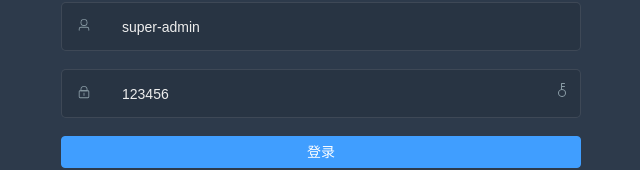
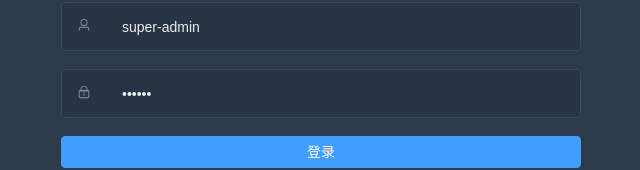
Before and after one commit to xing-6464/template-vue, a Vue app: page /#/login in a window 1280 px wide. Shown: the part 235-405 px from the top of the page, without its empty margins (319-959 px from the left). Built offline with nearby package versions, Linux system fonts and the light colour scheme; a web font is replaced by a local one.

Commit message:
密码框状态通用处理

```diff
--- /dev/null
+++ b/src/styles/icons.scss
@@ -0,0 +1,22 @@
+@font-face {
+  font-family: 'iconfont'; /* Project id 4050753 */
+  src: url('//at.alicdn.com/t/c/font_4050753_a9dbjrtq319.woff2?t=1683271399908') format('woff2'),
+    url('//at.alicdn.com/t/c/font_4050753_a9dbjrtq319.woff?t=1683271399908') format('woff'),
+    url('//at.alicdn.com/t/c/font_4050753_a9dbjrtq319.ttf?t=1683271399908') format('truetype');
+}
+
+.iconfont {
+  font-family: 'iconfont' !important;
+  font-size: 16px;
+  font-style: normal;
+  -webkit-font-smoothing: antialiased;
+  -moz-osx-font-smoothing: grayscale;
+}
+
+.icon-eye:before {
+  content: '\e78f';
+}
+
+.icon-no_eye:before {
+  content: '\e6ad';
+}
--- a/src/styles/index.scss
+++ b/src/styles/index.scss
@@ -4,6 +4,7 @@
 // @import './element.scss';
 // @import './transition.scss';
 @import './update-element.scss';
+@import './icons.scss';
 
 html,
 body {
--- a/src/views/login/index.vue
+++ b/src/views/login/index.vue
@@ -20,11 +20,9 @@
             <Lock />
           </el-icon>
         </span>
-        <el-input placeholder="password" v-model="loginForm.password" name="password"></el-input>
-        <span class="show-pwd">
-          <el-icon>
-            <Key />
-          </el-icon>
+        <el-input placeholder="password" v-model="loginForm.password" name="password" :type="passwordText"></el-input>
+        <span class="show-pwd" @click="onChangePwdType">
+          <i class="iconfont" :class="iconEyeClass"></i>
         </span>
       </el-form-item>
 
@@ -35,7 +33,7 @@
 </template>
 
 <script lang="ts" setup>
-import { ref } from 'vue'
+import { computed, ref } from 'vue'
 import type { FormRules } from 'element-plus'
 import { validatePassword } from './rules'
 
@@ -67,6 +65,16 @@ const loginRules = ref<FormRules>({
     }
   ]
 })
+
+// 处理密码框文本显示
+const passwordText = ref<'password' | 'text'>('password')
+const iconEyeClass = computed(() => {
+  return passwordText.value === 'text' ? 'icon-eye' : 'icon-no_eye'
+})
+
+function onChangePwdType() {
+  passwordText.value = passwordText.value === 'password' ? 'text' : 'password'
+}
 
 </script>
 
```
